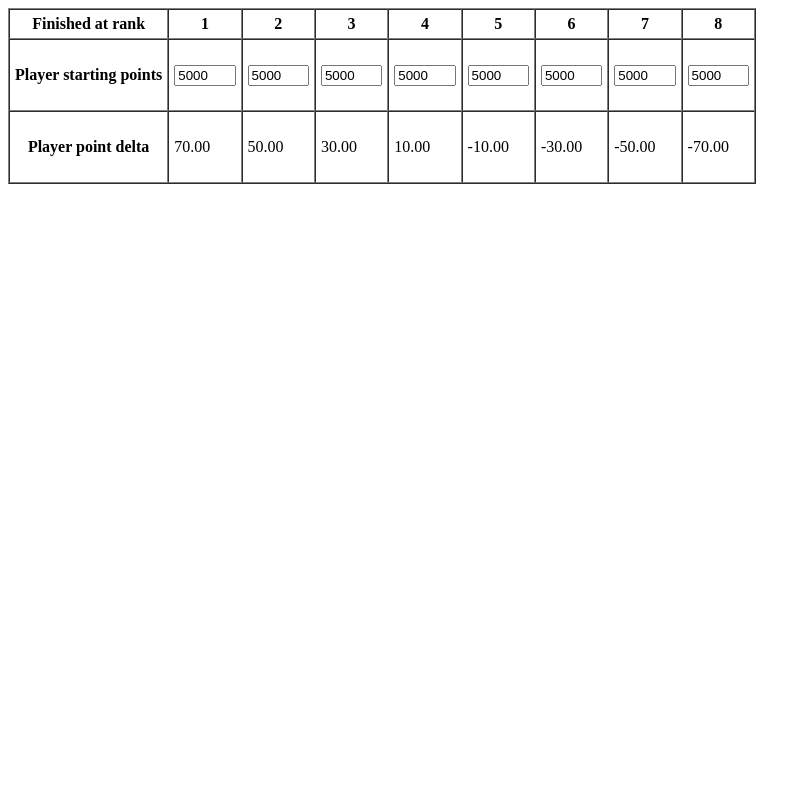
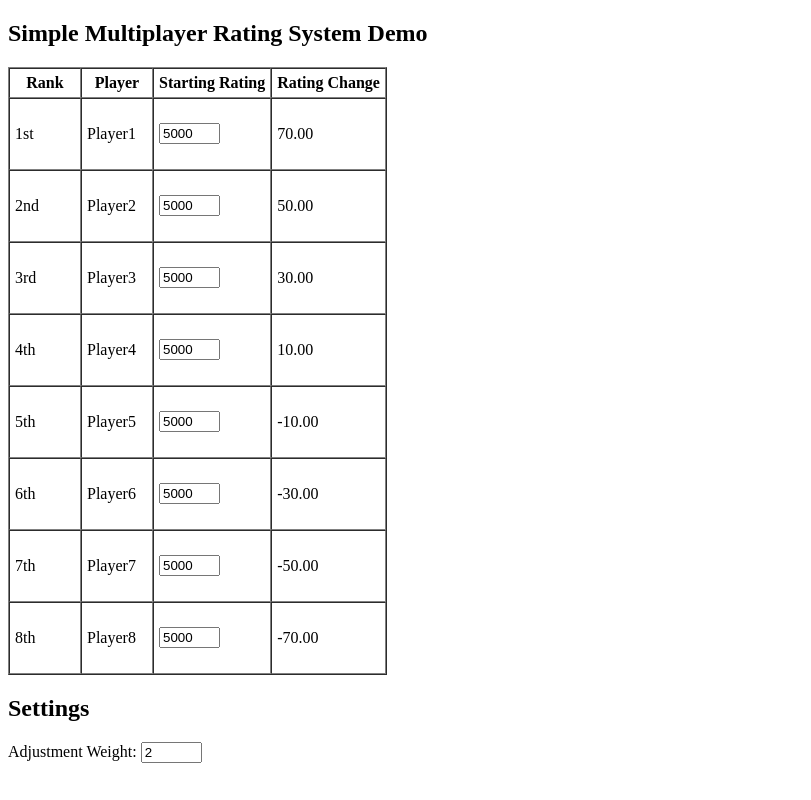
Before and after one commit to cahillaw/SimpleMultiplayerRatingSystem, a plain HTML site: page index.html in a window 1280 px wide. Shown: the whole page, without its empty margins (0-811 px from the left). Drawn offline with Linux system fonts and the light colour scheme.

Commit message:
Finished demo + added README

```diff
--- a/index.html
+++ b/index.html
@@ -7,27 +7,67 @@
 </head>
 
 <body onload="calculate();">
+    <h2>Simple Multiplayer Rating System Demo</h2>
     <table border="1" cellspacing="0" cellpadding="0">
         <tr>
-            <th>Finished at rank</th>
-            <th>1</th><th>2</th><th>3</th><th>4</th><th>5</th><th>6</th><th>7</th><th>8</th>
+            <th>Rank</th>
+            <th>Player</th>
+            <th>Starting Rating</th>
+            <th>Rating Change</th>
         </tr>
         <tr>
-            <th>Player starting points</th>
-            <td><input type="number" min="1" value="5000" onChange="calculate();"/></td>
-            <td><input type="number" min="1" value="5000" onChange="calculate();"/></td>
-            <td><input type="number" min="1" value="5000" onChange="calculate();"/></td>
-            <td><input type="number" min="1" value="5000" onChange="calculate();"/></td>
-            <td><input type="number" min="1" value="5000" onChange="calculate();"/></td>
-            <td><input type="number" min="1" value="5000" onChange="calculate();"/></td>
-            <td><input type="number" min="1" value="5000" onChange="calculate();"/></td>
-            <td><input type="number" min="1" value="5000" onChange="calculate();"/></td>
+            <td>1st</td>
+            <td>Player1</td>
+            <td><input class="ratingInput" type="number" min="1" value="5000" onChange="calculate();"/></td>
+            <td class="pointsResultContainer"></td>
         </tr>
-        <tr id="pointsResultContainer">
-            <th>Player point delta</th>
-            <td></td> <td></td> <td></td> <td></td> <td></td> <td></td> <td></td> <td></td>
+        <tr>
+            <td>2nd</td>
+            <td>Player2</td>
+            <td><input class="ratingInput" type="number" min="1" value="5000" onChange="calculate();"/></td>
+            <td class="pointsResultContainer"></td>
         </tr>
-    <table/>
+        <tr>
+            <td>3rd</td>
+            <td>Player3</td>
+            <td><input class="ratingInput" type="number" min="1" value="5000" onChange="calculate();"/></td>
+            <td class="pointsResultContainer"></td>
+        </tr>
+        <tr>
+            <td>4th</td>
+            <td>Player4</td>
+            <td><input class="ratingInput" type="number" min="1" value="5000" onChange="calculate();"/></td>
+            <td class="pointsResultContainer"></td>
+        </tr>
+        <tr>
+            <td>5th</td>
+            <td>Player5</td>
+            <td><input class="ratingInput" type="number" min="1" value="5000" onChange="calculate();"/></td>
+            <td class="pointsResultContainer"></td>
+        </tr>
+        <tr>
+            <td>6th</td>
+            <td>Player6</td>
+            <td><input class="ratingInput" type="number" min="1" value="5000" onChange="calculate();"/></td>
+            <td class="pointsResultContainer"></td>
+        </tr>
+        <tr>
+            <td>7th</td>
+            <td>Player7</td>
+            <td><input class="ratingInput" type="number" min="1" value="5000" onChange="calculate();"/></td>
+            <td class="pointsResultContainer"></td>
+        </tr>
+        <tr>
+            <td>8th</td>
+            <td>Player8</td>
+            <td><input class="ratingInput" type="number" min="1" value="5000" onChange="calculate();"/></td>
+            <td class="pointsResultContainer"></td>
+        </tr>
+    </table>
+    <h2>Settings</h3>
+    <div>
+        <td>Adjustment Weight: <input class="adjustmentWeight" type="number" min="0" max="10" value="2" onChange="calculate();"/></td></td>
+    </div>
 </body>
 
 </html>
--- a/script.js
+++ b/script.js
@@ -1,26 +1,18 @@
-const ADJUSTMENT_WEIGHT = 2
-
 function calculate() {
-    let inputs = document.getElementsByTagName('input')
+    let inputs = document.getElementsByClassName('ratingInput')
     let players = new Map()
     let placements = ["Player1", "Player2", "Player3", "Player4", "Player5", "Player6", "Player7", "Player8"]
 
     for (index = 0; index <inputs.length; index++) {
         players.set("Player" + (index + 1), inputs[index].value)
     }
-    console.log(inputs)
-    console.log(players)
 
     let pointsGainedMap = adjustRatings(players, placements)
 
-    let pointsRow = document.getElementById("pointsResultContainer")
+    let pointsRow = document.getElementsByClassName("pointsResultContainer")
     for (index = 0; index <inputs.length; index++) {
         let pointsGained = pointsGainedMap.get("Player" + (index + 1))
-        console.log(pointsGained)
-
-        pointsRow.deleteCell(index + 1)
-        let pointsCell = pointsRow.insertCell(index + 1)
-        pointsCell.innerHTML = pointsGained.toFixed(2)
+        pointsRow[index].innerHTML = pointsGained.toFixed(2)
     }
 }
 
@@ -54,13 +46,13 @@ function adjustRatings(players, playerPos) {
 }
 
 function calcCustomPositivePoints(difference) {
-    let differenceAdjustment = ADJUSTMENT_WEIGHT * difference / 1000;
+    let differenceAdjustment = document.getElementsByClassName("adjustmentWeight")[0].value * difference / 1000;
 
     return 10 + differenceAdjustment;
 }
 
 function calcCustomNegativePoints(difference) {
-    let differenceAdjustment = ADJUSTMENT_WEIGHT * difference / 1000;
+    let differenceAdjustment = document.getElementsByClassName("adjustmentWeight")[0].value * difference / 1000;
 
     return -10 + differenceAdjustment;
 }
```
Also changed, not shown: 1 other file.
